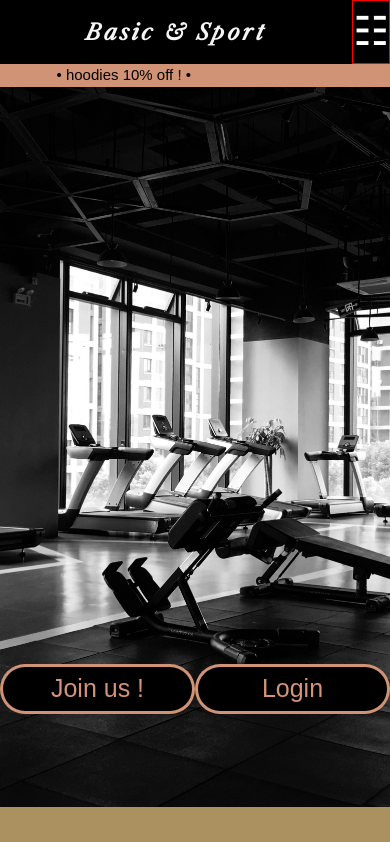
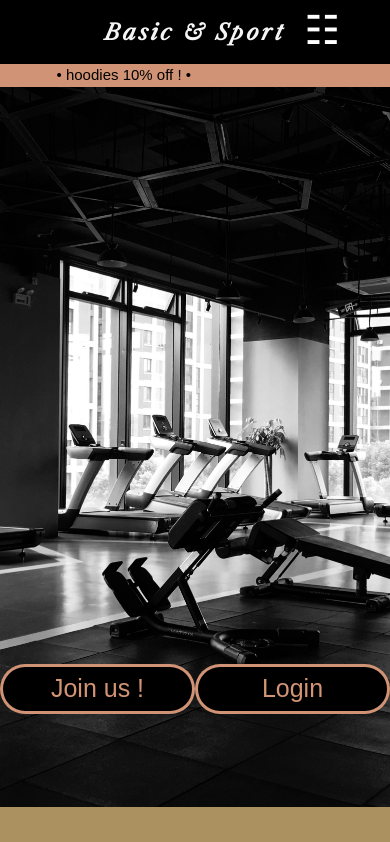
Before and after one commit to Ann-Getit/basic-sport, a React (Vite) app: page /#/home in a window 390 px wide. Shown: the top 842 px of the page. Built offline with nearby package versions, Linux system fonts and the light colour scheme; a web font is replaced by a local one.

Commit message:
add position absolute

```diff
--- a/src/Nav.css
+++ b/src/Nav.css
@@ -214,6 +214,21 @@ overflow: hidden;
 
 
 @media (max-width: 499px) {
+
+.navHeader {
+  font-size: 22px;
+  align-content: center;
+}
+.hamburger {
+  position: absolute;
+  right: 50px;
+
+}
+}
+
+
+/*
+@media (max-width: 499px) {
   nav {
     padding: 0;
   }
@@ -226,3 +241,4 @@ overflow: hidden;
 }
 
 }
+*/
```
